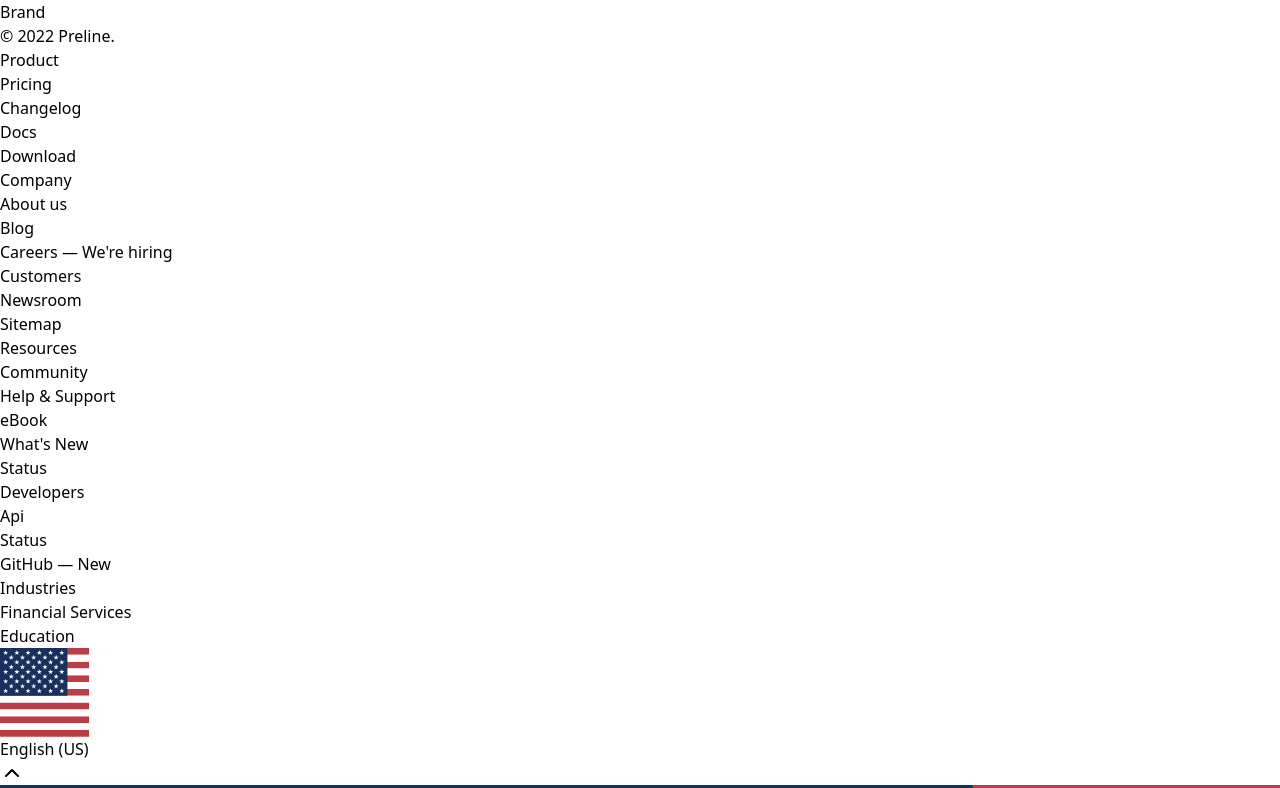
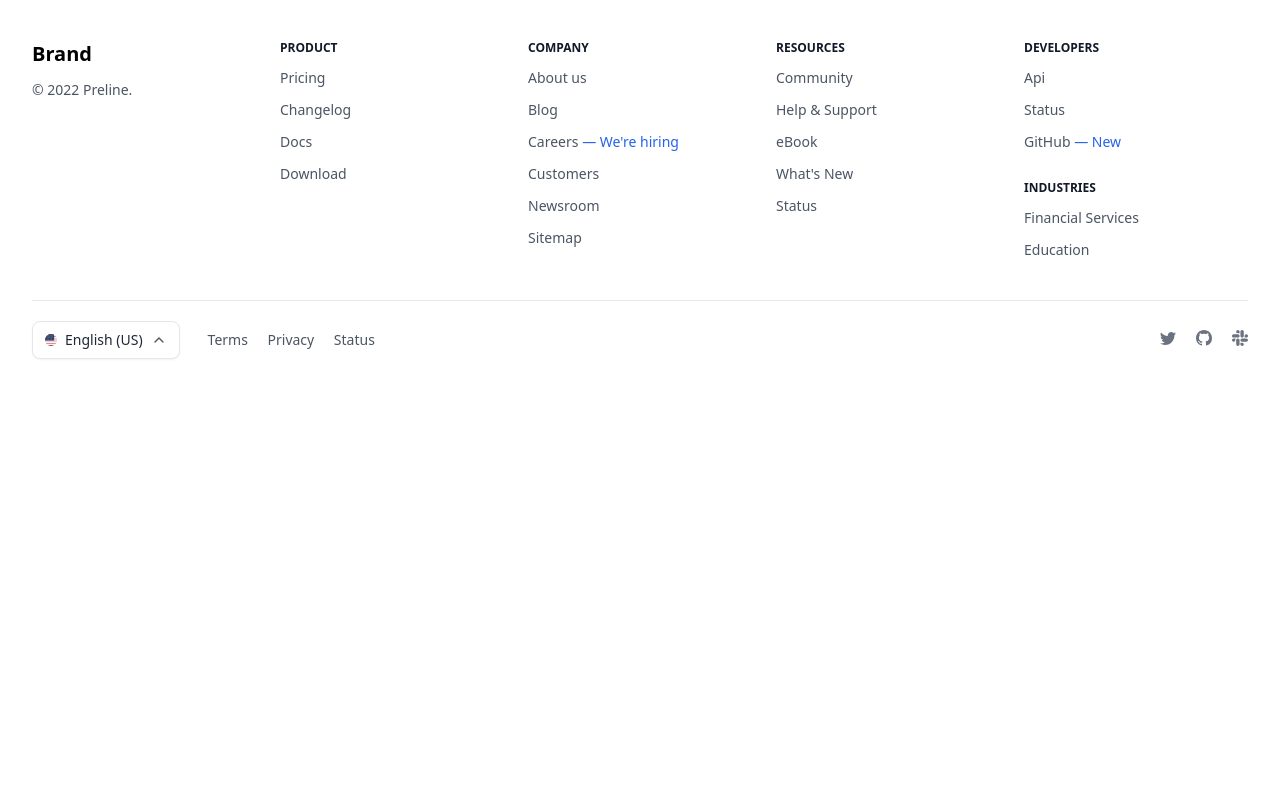
Before and after one commit to rinadamayanti/wmm-website, a website: page public/index.html in a window 1280 px wide. Shown: the top 788 px of the page. Drawn offline with nearby package versions, Linux system fonts and the light colour scheme.

Commit message:
adjust styles and scripts

```diff
--- a/public/index.html
+++ b/public/index.html
@@ -5,8 +5,8 @@
   <meta http-equiv="X-UA-Compatible" content="IE=edge">
   <meta name="viewport" content="width=device-width, initial-scale=1.0">
   <title> WeMeetMid-Bringing We Together</title>
-  <link href="css/style.css" rel="stylesheet">
-  <script src="./node_modules/preline/dist/preline.js"></script>
+  <link href="../dist/css/output.css" rel="stylesheet">
+  <script src="../node_modules/preline/dist/preline.js"></script>
 </head>
 <body>
 
```
